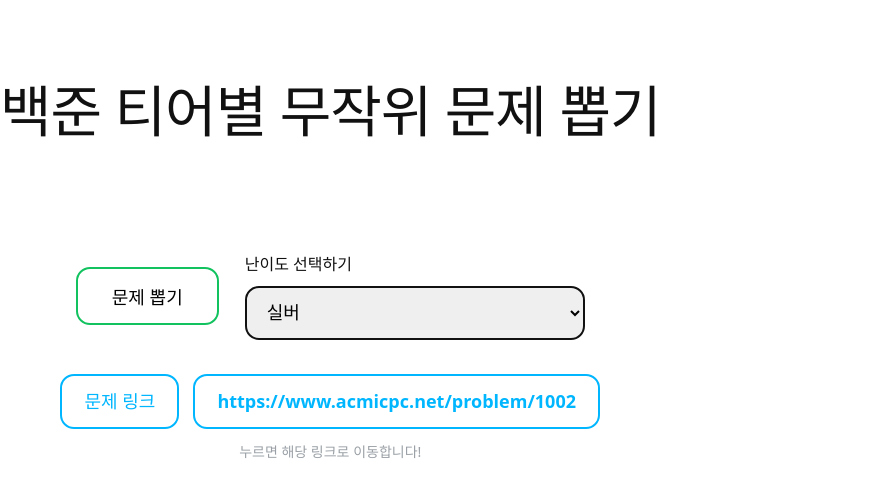
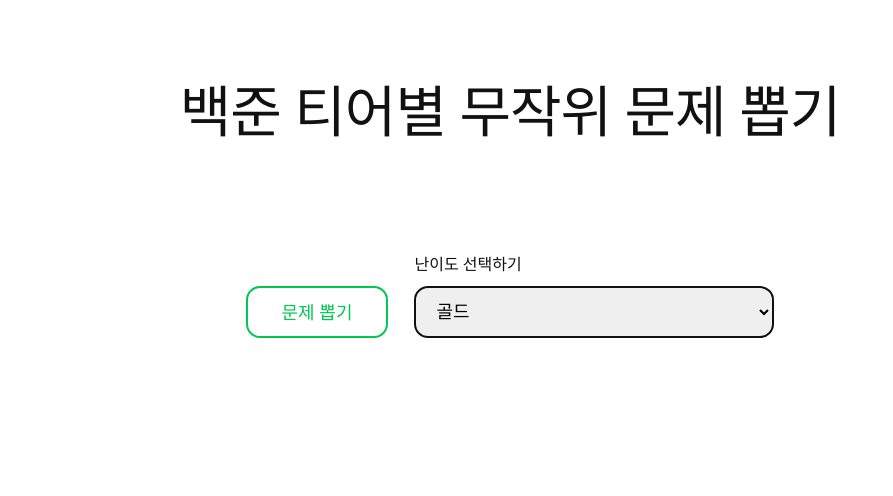
Before and after one commit to nandarina7PNU/BaekjoonRandomProblem, a React (Vite) app in the folder web/: page / in a window 1280 px wide. Shown: the top 496 px of the page, without its empty margins (0-893 px from the left). Built offline with nearby package versions, Linux system fonts and the light colour scheme.

Commit message:
add : 디자인 수정 2차

```diff
--- a/web/src/App.css
+++ b/web/src/App.css
@@ -1,46 +1,54 @@
-/* 전체 레이아웃 */
 .page {
   min-height: 100vh;
   background: #ffffff;
   color: #111;
   font-family: system-ui, -apple-system, Segoe UI, Roboto, "Noto Sans KR",
     sans-serif;
+
+  /* ✅ 전체를 중앙에 모으기 */
+  display: flex;
+  justify-content: center;
+  align-items: flex-start;
 }
 
-/* 큰 제목 */
+.container {
+  width: 980px;              /* ✅ 가운데에 “덩어리”로 모이게 */
+  padding: 80px 20px 120px;
+}
+
 .title {
   text-align: center;
   font-size: 56px;
   font-weight: 800;
-  margin: 80px 0 0;
+  margin: 0;
   letter-spacing: -1px;
 }
 
-/* 중앙 정렬 영역 */
-.center {
+/* ✅ 버튼 + 드롭다운 정렬 균형 */
+.controls {
   margin-top: 110px;
   display: flex;
-  flex-direction: column;
-  align-items: center;
-  gap: 28px;
+  justify-content: center;
+  gap: 26px;
+
+  /* 버튼과 select가 아래 라인 기준으로 맞춰져서 “묘한 불균형” 해결 */
+  align-items: flex-end;
 }
 
-/* 버튼 + 드롭다운 가로 배치 */
-.controls {
-  display: flex;
-  align-items: center;
-  gap: 26px;
-}
-
-/* 버튼 */
+/* ✅ 버튼을 확실한 녹색으로 */
 .btn-draw {
   padding: 14px 34px;
   border-radius: 14px;
-  border: 2px solid #12c25f; /* 피그마에서 녹색 느낌 */
+
+  border: 2px solid #00c853;   /* 진짜 녹색 */
+  color: #00c853;              /* 글자도 녹색 */
   background: #fff;
+
   font-size: 18px;
-  font-weight: 700;
+  font-weight: 800;
   cursor: pointer;
+  line-height: 1;
+  height: 52px;                /* ✅ select 높이와 맞추기 */
 }
 
 .btn-draw:disabled {
@@ -52,7 +60,7 @@
   transform: translateY(-1px);
 }
 
-/* 드롭다운 영역 */
+/* 드롭다운 */
 .select-col {
   display: flex;
   flex-direction: column;
@@ -61,13 +69,14 @@
 
 .select-label {
   font-size: 16px;
-  font-weight: 700;
+  font-weight: 800;
   text-align: left;
 }
 
 .select {
-  width: 340px;
-  padding: 14px 16px;
+  width: 360px;
+  height: 52px;                /* ✅ 버튼과 높이 맞춤 */
+  padding: 0 16px;
   font-size: 18px;
   border-radius: 14px;
   border: 2px solid #111;
@@ -76,32 +85,29 @@
 
 /* 결과 영역 */
 .result {
-  margin-top: 6px;
+  margin-top: 38px;
   display: flex;
   flex-direction: column;
   align-items: center;
   gap: 12px;
 }
 
-/* "문제 링크" + 링크박스 한 줄 */
 .result-row {
   display: flex;
   align-items: center;
   gap: 14px;
 }
 
-/* "문제 링크" pill */
 .pill {
   padding: 12px 22px;
   border-radius: 14px;
-  border: 2px solid #00b6ff; /* 파란 테두리 느낌 */
+  border: 2px solid #00b6ff;
   color: #00b6ff;
   font-weight: 800;
   font-size: 18px;
   background: #fff;
 }
 
-/* 링크 박스 */
 .link-box {
   display: inline-block;
   padding: 12px 22px;
@@ -121,7 +127,6 @@
   background: rgba(0, 182, 255, 0.08);
 }
 
-/* 작은 안내문 */
 .hint {
   font-size: 14px;
   color: #9aa0a6;
--- a/web/src/App.jsx
+++ b/web/src/App.jsx
@@ -2,10 +2,8 @@
 import "./App.css";
 
 export default function App() {
-  const [tier, setTier] = useState("silver");
-  const [result, setResult] = useState({
-    url: "https://www.acmicpc.net/problem/1002",
-  });
+  const [tier, setTier] = useState("gold");
+  const [result, setResult] = useState(null); // ✅ 처음엔 비어있게
   const [loading, setLoading] = useState(false);
 
   async function drawProblem() {
@@ -14,7 +12,7 @@
       const res = await fetch(`/api/random?tier=${tier}`);
       const data = await res.json();
       if (!res.ok) throw new Error(data?.error || "failed");
-      setResult(data); // {problemId,title,url}
+      setResult(data); // {problemId, title, url}
     } catch (e) {
       alert(e.message);
     } finally {
@@ -24,9 +22,9 @@
 
   return (
     <div className="page">
+      <div className="container">
         <h1 className="title">백준 티어별 무작위 문제 뽑기</h1>
 
-      <div className="center">
         <div className="controls">
           <button className="btn-draw" onClick={drawProblem} disabled={loading}>
             {loading ? "뽑는 중..." : "문제 뽑기"}
@@ -49,23 +47,25 @@
           </div>
         </div>
 
+        {/* ✅ 문제 뽑기 전에는 아예 안 보이게 */}
+        {result && (
           <div className="result">
             <div className="result-row">
               <div className="pill">문제 링크</div>
 
               <a
                 className="link-box"
-              href={result?.url}
+                href={result.url}
                 target="_blank"
                 rel="noreferrer"
-              title="백준 문제 열기"
               >
-              {result?.url}
+                {result.url}
               </a>
             </div>
 
             <div className="hint">누르면 해당 링크로 이동합니다!</div>
           </div>
+        )}
       </div>
     </div>
   );
```
Lines whose indentation alone changed are shown as unchanged.
